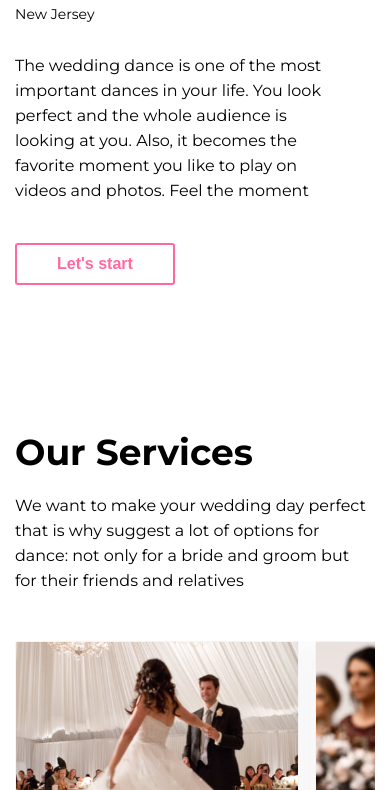
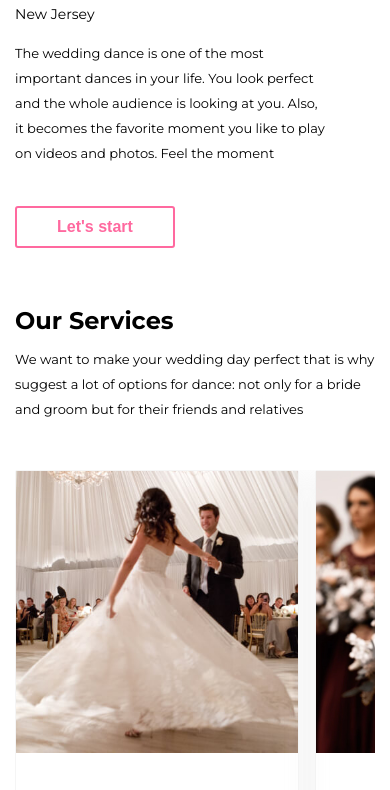
Before and after one commit to vdmp88/wedding, a website: page app/index.html in a window 390 px wide. Shown: the part 618-1408 px from the top of the page. Drawn offline with nearby package versions, Linux system fonts and the light colour scheme.

Commit message:
fix responsive

```diff
--- a/app/sass/base/_base.scss
+++ b/app/sass/base/_base.scss
@@ -38,6 +38,9 @@ body {
   line-height: 1.2;
   font-size: 16px;
   font-family: $primary-font;
+  @include break(768) {
+    font-size: 13px;
+  }
 }
 
 .overflow-h {
@@ -46,12 +49,18 @@ body {
 
 .section {
   padding-top: 100px;
+  @include break(768) {
+    padding-top: 60px;
+  }
 }
 
 .section__title {
   font-weight: 700;
   font-size: 36px;
-  line-height: 34px;
+  line-height: 1.1;
+  @include break(768) {
+    font-size: 24px;
+  }
 }
 
 .section__text {
@@ -59,6 +68,10 @@ body {
   padding-top: 24px;
   line-height: 25px;
   width: 100%;
+  @include break(768) {
+    font-size: 13px;
+    padding-top: 12px;
+  }
 }
 
 .list {
--- a/app/sass/base/_font.scss
+++ b/app/sass/base/_font.scss
@@ -1,11 +1,11 @@
 @font-face {
 	font-family: "icons";
-	src: url('../iconfonts/icons.eot');
-	src: url('../iconfonts/icons.eot?#iefix') format('eot'),
-		url('../iconfonts/icons.woff2') format('woff2'),
-		url('../iconfonts/icons.woff') format('woff'),
-		url('../iconfonts/icons.ttf') format('truetype'),
-		url('../iconfonts/icons.svg#icons') format('svg');
+	src: url('../../iconfonts/icons.eot');
+	src: url('../../iconfonts/icons.eot?#iefix') format('eot'),
+		url('../../iconfonts/icons.woff2') format('woff2'),
+		url('../../iconfonts/icons.woff') format('woff'),
+		url('../../iconfonts/icons.ttf') format('truetype'),
+		url('../../iconfonts/icons.svg#icons') format('svg');
 }
 
 .icon:before {
--- a/app/sass/layouts/_footer.scss
+++ b/app/sass/layouts/_footer.scss
@@ -10,7 +10,7 @@
       img {
         display: flex;
         @include break(320) {
-          width: 80%;
+          width: 90%;
         }
       }
     }
--- a/app/sass/layouts/_header.scss
+++ b/app/sass/layouts/_header.scss
@@ -37,7 +37,7 @@
           height: 100%;
           width: 100%;
           position: absolute;
-          background: url(../img/menu.svg) right no-repeat;
+          background: url(../../img/menu.svg) right no-repeat;
           background-size: contain;
         }
         &::after {
--- a/app/sass/sections/_dance-lesson.scss
+++ b/app/sass/sections/_dance-lesson.scss
@@ -2,27 +2,31 @@
   padding-top: 17px;
   .section__content {
     display: flex;
-    @media (max-width: 768px) {
+    @include break(768) {
       flex-direction: column-reverse;
     }
     .section__wrapper--lesson-desc {
       padding-right: 75px;
       max-width: 385px;
       padding-bottom: 80px;
-      @media (max-width: 1200px) {
+      @include break(1200) {
         padding-right: 50px;
         padding-bottom: 50px;
+      }
+      @include break(768) {
+        max-width: 100%;
+        padding-bottom: 0;
       }
       .section__title {
         margin-top: 75px;
         font-size: 72px;
         font-weight: 700;
         line-height: 68px;
-        @media (max-width: 1200px) {
+        @include break(1200) {
           font-size: 45px;
           line-height: 1.3;
         }
-        @media (max-width: 768px) {
+        @include break(768) {
           margin-top: 35px;
           font-size: 36px;
           line-height: 1.2;
@@ -34,7 +38,7 @@
         font-weight: 500;
         font-size: 24px;
         line-height: 29px;
-        @media (max-width: 1200px) {
+        @include break(1200) {
           font-size: 20px;
         }
         @include break(768) {
--- a/gulpfile.js
+++ b/gulpfile.js
@@ -80,7 +80,7 @@ gulp.task("iconfont", async () => {
         // где будет наш scss файл
         targetPath: "../sass/base/_font.scss",
         // пути подлючения шрифтов см. в _icons.scss
-        fontPath: "../iconfonts/",
+        fontPath: "../../iconfonts/",
         fontName: fontName,
       })
     )
```
Also changed, not shown: app/css/style.css, app/iconfonts/icons.ttf, app/iconfonts/icons.woff, app/iconfonts/icons.woff2, 3 other files.
